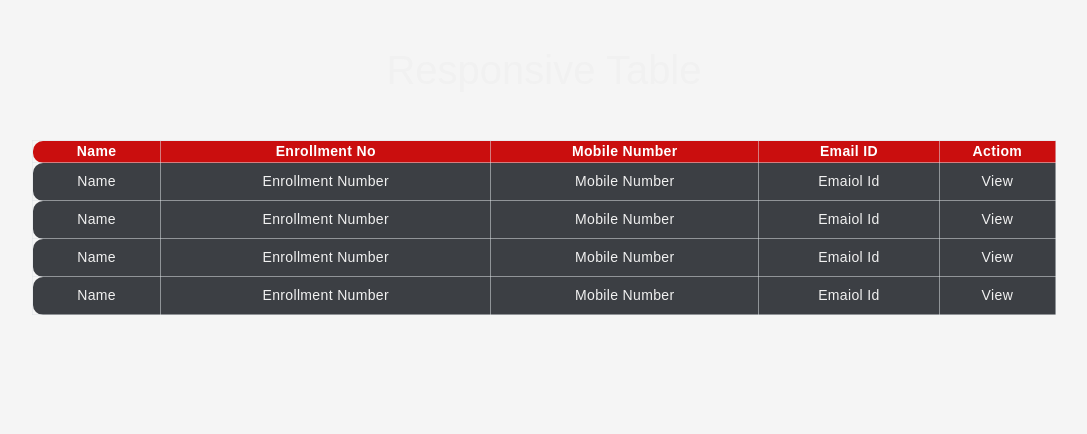
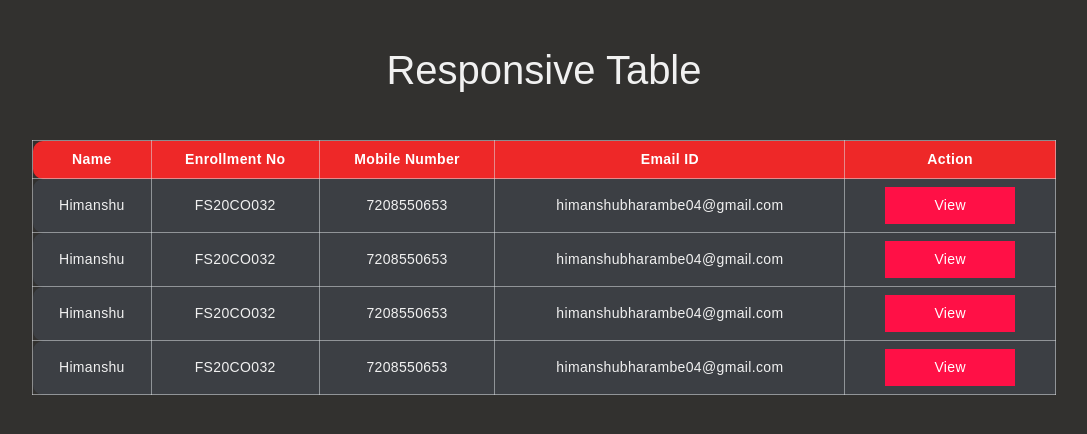
Before and after one commit to BharambeHimanshu/Demo, a React (Vite) app: page / in a window 1280 px wide. Shown: the top 434 px of the page, without its empty margins (96-1183 px from the left). Built offline with nearby package versions, Linux system fonts and the light colour scheme.

Commit message:
added table

```diff
--- a/src/App.jsx
+++ b/src/App.jsx
@@ -21,7 +21,7 @@ import Table from "./components/Table"
 export default function App(){
   return(
     <>
-    <Table />
+    <Table/>
     </>
   )
 }
--- a/src/components/AddStudent.jsx
+++ b/src/components/AddStudent.jsx
@@ -10,7 +10,7 @@ export default function AddStudent(){
           <div className="container mx-auto">
             <div className="flex flex-col lg:flex-row w-10/12 lg:w-8/12 bg-gray-50 rounded-xl mx-auto shadow-lg overflow-hidden">
               <div
-                className="bg-[url('https://i.ibb.co/TbFbD4W/Project.webp')] w-full lg:w-1/2 flex flex-col items-center justify-center p-12 bg-no-repeat bg-cover bg-center"
+                className="bg-[url('https://i.ibb.co/TbFbD4W/Project.webp')] w-full lg:w-1/2 flex flex-col items-center justify-center p-[3rem] bg-no-repeat bg-cover bg-center"
                 style={{ backgroundImage: "https://i.ibb.co/TbFbD4W/Project.webp"}}
               >
                 <h1 className="text-white text-3xl mb-3">ADD STUDENT</h1>
--- a/src/components/Table.jsx
+++ b/src/components/Table.jsx
@@ -8,41 +8,41 @@ export default function Table(){
             <table className="table">
                 <thead>
                     <tr>
-                        <th>Name</th>
-                        <th>Enrollment No</th>
-                        <th>Mobile Number</th>
-                        <th>Email ID</th>
-                        <th>Actiom</th>
+                        <th className="p-2">Name</th>
+                        <th className="p-2">Enrollment No</th>
+                        <th className="p-2">Mobile Number</th>
+                        <th className="p-2">Email ID</th>
+                        <th className="p-2">Action</th>
                     </tr>
                 </thead>
                 <tbody>
                     <tr>
-                        <td data-label="Name">Name</td>
-                        <td data-label="Enrollment No">Enrollment Number</td>
-                        <td data-label="Mobile Number">Mobile Number</td>
-                        <td data-label="Email ID">Emaiol Id</td>
-                        <td data-label="Action" className="btn">View</td>
+                        <td data-label="Name">Himanshu</td>
+                        <td data-label="Enrollment No">FS20CO032</td>
+                        <td data-label="Mobile Number">7208550653</td>
+                        <td data-label="Email ID">himanshubharambe04@gmail.com</td>
+                        <td data-label="Action"><a href="Action" className="btn">View</a></td>
                     </tr>
                     <tr>
-                        <td data-label="Name">Name</td>
-                        <td data-label="Enrollment No">Enrollment Number</td>
-                        <td data-label="Mobile Number">Mobile Number</td>
-                        <td data-label="Email ID">Emaiol Id</td>
-                        <td data-label="Action" className="btn">View</td>
+                        <td data-label="Name">Himanshu</td>
+                        <td data-label="Enrollment No">FS20CO032</td>
+                        <td data-label="Mobile Number">7208550653</td>
+                        <td data-label="Email ID">himanshubharambe04@gmail.com</td>
+                        <td data-label="Action"><a href="Action" className="btn">View</a></td>
                     </tr>
                     <tr>
-                        <td data-label="Name">Name</td>
-                        <td data-label="Enrollment No">Enrollment Number</td>
-                        <td data-label="Mobile Number">Mobile Number</td>
-                        <td data-label="Email ID">Emaiol Id</td>
-                        <td data-label="Action" className="btn">View</td>
+                        <td data-label="Name">Himanshu</td>
+                        <td data-label="Enrollment No">FS20CO032</td>
+                        <td data-label="Mobile Number">7208550653</td>
+                        <td data-label="Email ID">himanshubharambe04@gmail.com</td>
+                        <td data-label="Action"><a href="Action" className="btn">View</a></td>
                     </tr>
                     <tr>
-                        <td data-label="Name">Name</td>
-                        <td data-label="Enrollment No">Enrollment Number</td>
-                        <td data-label="Mobile Number">Mobile Number</td>
-                        <td data-label="Email ID">Emaiol Id</td>
-                        <td data-label="Action" className="btn">View</td>
+                        <td data-label="Name">Himanshu</td>
+                        <td data-label="Enrollment No">FS20CO032</td>
+                        <td data-label="Mobile Number">7208550653</td>
+                        <td data-label="Email ID">himanshubharambe04@gmail.com</td>
+                        <td data-label="Action"><a href="Action" className="btn">View</a></td>
                     </tr>
                 </tbody>
             </table>
--- a/src/index.css
+++ b/src/index.css
@@ -30,33 +30,33 @@ tr th:nth-child(1) {
   box-sizing: border-box;
 }
 body{
-  font-family: 'Poppins', sans-serif;
-  background: #f5f5f5;
+  background-color: #32312f;
+  font-family: sans-serif;
 }
 .table-container{
   padding:0 10%;
   margin: 40px auto 0;
 }
 .heading{
-  font-size:40px;
-  text-align:center;
+  font-size: 40px;
+  text-align: center;
   color:#f1f1f1;
-  margin-bottom:40px;
+  margin-bottom: 40px;
 }
 .table{
   width:100%;
   border-collapse: collapse;
 }
 .table thead{
-  background: #ca0e0e;
+  background: #ee2828;
 }
 .table thead tr th{
   font-size: 14px;
-  font-weight:600;
+  font-weight: 600;
   letter-spacing: 0.35px;
   color:#FFFFFF;
   opacity: 1;
-  padding:12 px;
+  padding: 12 px;
   vertical-align: top;
   border:1px solid #dee2e685;
 }
@@ -89,7 +89,7 @@ body{
   .table thead{
     display: none;
   }
-  .table .table tbody,.table tr,.table td{
+  .table, .table tbody,.table tr,.table td{
     display: block;
     width: 100%;
   }
@@ -98,17 +98,17 @@ body{
   }
   .table tbody tr td{
     text-align:right;
-    padding-left: 50%
-    position- relative;
+    padding-left: 50%;
+    position: relative;
   }
-  .table tbody tr td:before{
+  .table td:before{
     content: attr(data-label);
     position: absolute;
     left: 0;
     width: 50%;
     padding-left: 15px;
     font-size: 14px;
-    font-weight: bold;
+    font-weight: 600;
     text-align: left;
   }
 }
```
